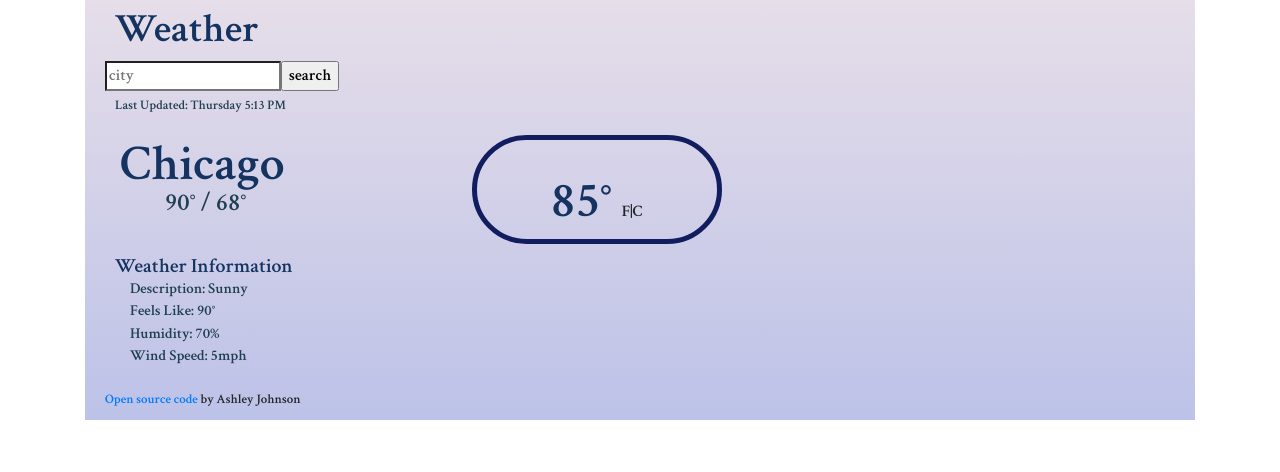
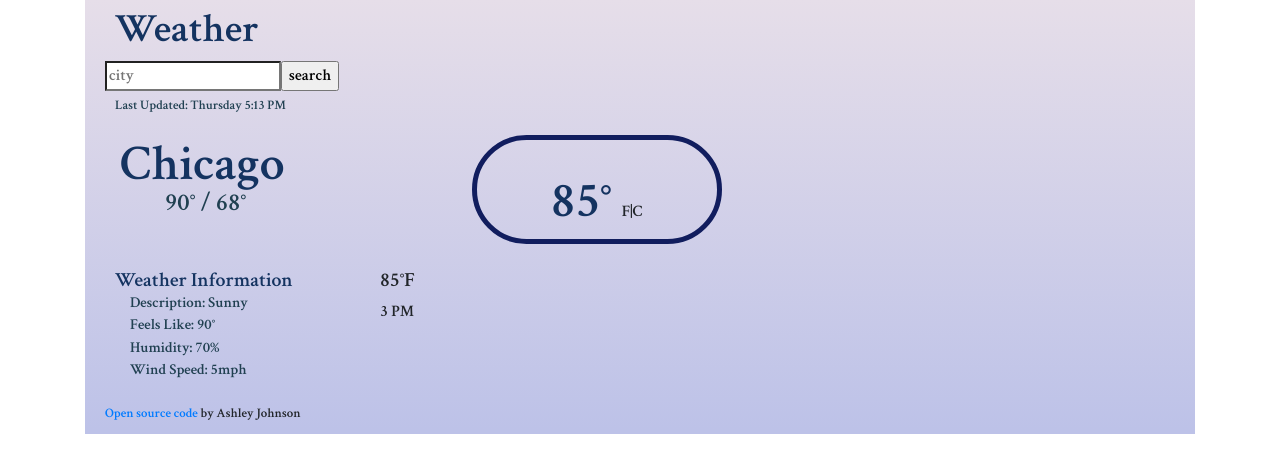
Before and after one commit to ashleyann9535/react-weather, a React (Create React App) app: page / in a window 1280 px wide. Shown: the top 472 px of the page. Built offline with nearby package versions, Linux system fonts and the light colour scheme.

Commit message:
created start for hourly forecast

```diff
--- a/src/App.js
+++ b/src/App.js
@@ -5,6 +5,7 @@ import DateTime from "./DateTime";
 import City from "./City";
 import Weather from "./Weather";
 import WeatherInfo from "./WeatherInfo";
+import HourForecast from "./HourForecast"
 
 function App() {
   return (
@@ -21,7 +22,15 @@ function App() {
           <Weather />
         </div>
       </div>
-      <WeatherInfo />
+      <br />
+      <div className="row">
+        <div className="col-md-3">
+          <WeatherInfo />
+        </div>
+        <div className="col-md-9">
+          <HourForecast />
+        </div>
+      </div>
       <br />
       <h6 className="gitSite">
         <a href="https://github.com/ashleyann9535/react-weather">Open source code </a>
--- /dev/null
+++ b/src/HourForecast.css
@@ -0,0 +1,9 @@
+ .HourForecast h5 {
+    color: #143360;
+    padding: 0;
+    margin-top: 10px;
+    margin-bottom: 0;
+    font-weight: bold;
+    position: relative;
+    top: 40px;
+}
--- /dev/null
+++ b/src/HourForecast.js
@@ -0,0 +1,16 @@
+import React from "react";
+import "./HourForecast.css";
+import axios from "axios"
+
+function HourForecast (response) {
+    return (
+        <div>
+            <h5>85°F</h5>
+            <p >3 PM</p>
+      </div>
+    );
+    }
+
+
+
+export default HourForecast
--- a/src/WeatherInfo.css
+++ b/src/WeatherInfo.css
@@ -1,7 +1,6 @@
 .WeatherInfo h5 {
     color: #143360;
     padding: 0;
-    margin-top: 10px;
     margin-bottom: 0;
     font-weight: bold;
     position: relative;
```
